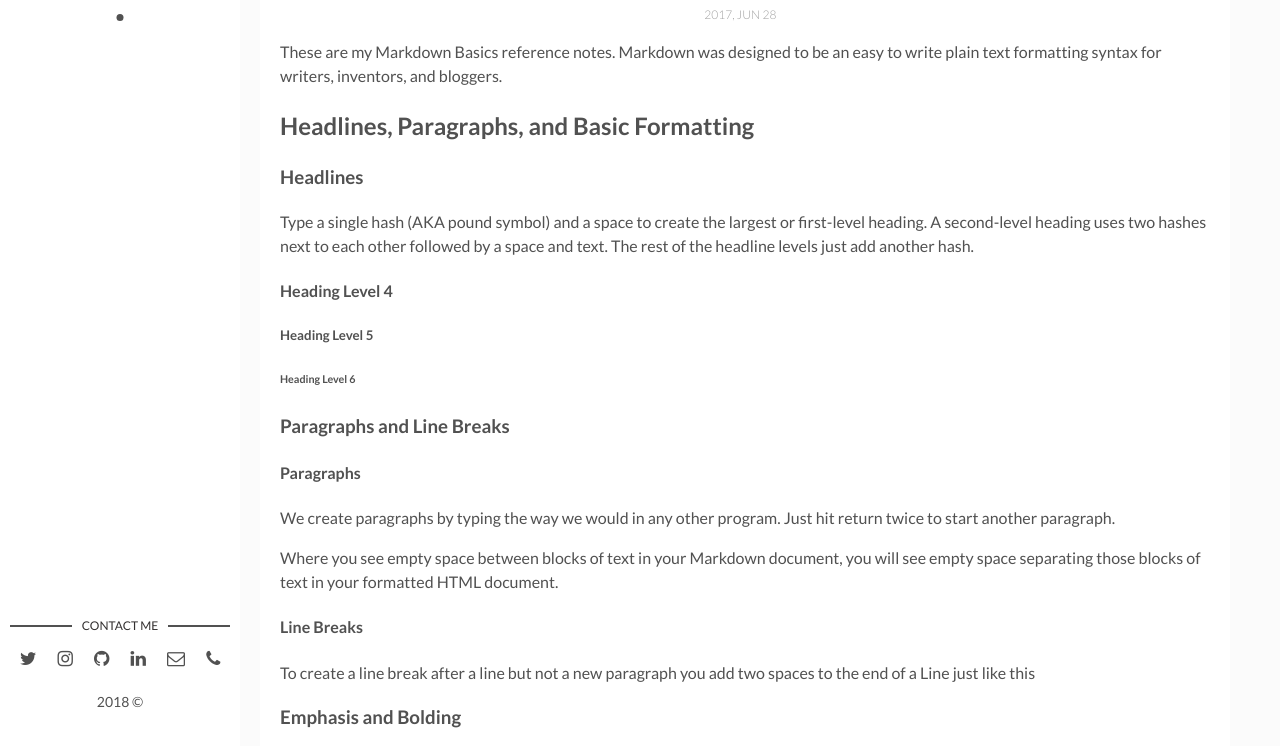
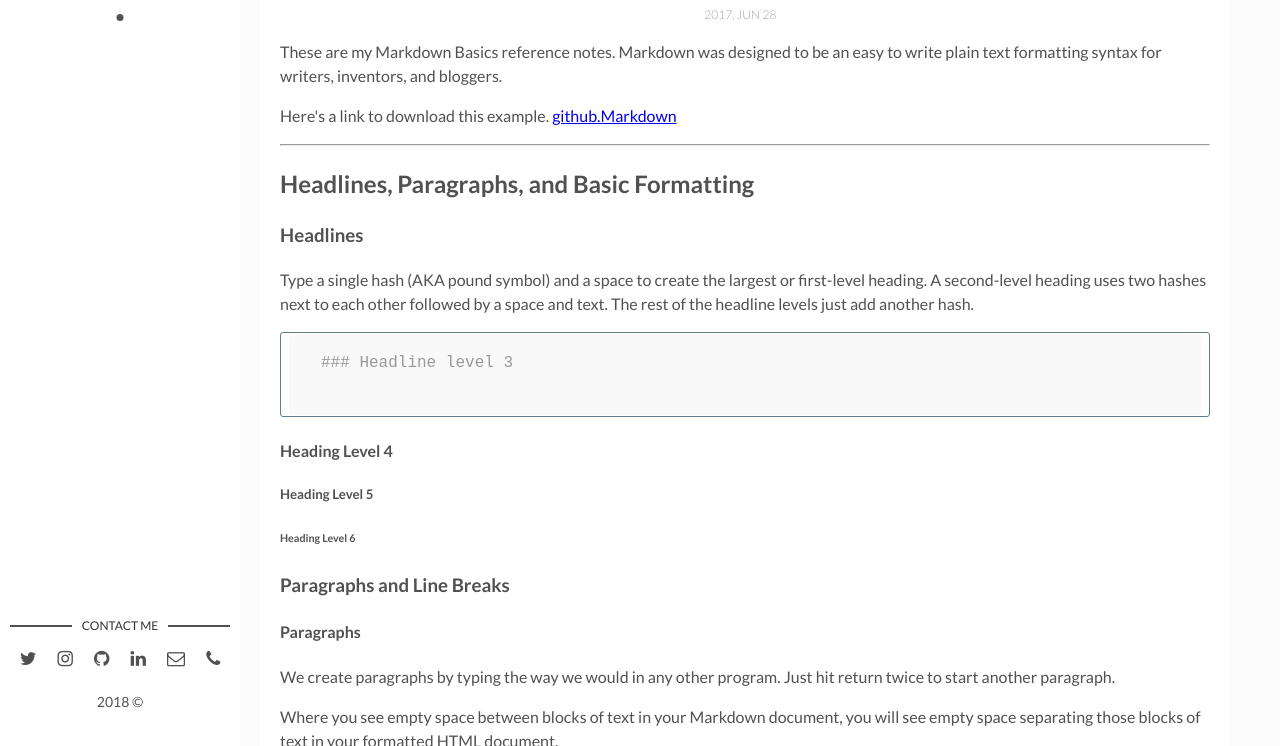
Before and after one commit to mynameiskaleb/johnnyromano.github.io, a Jekyll site: the page built from _posts/2017-06-28-markdown-notes.md, in a window 1280 px wide and 900 px high, scrolled down 442 px, cut to the strip 154-900 px from the top of the window. Built offline with Jekyll 4.4.1, drawn with Linux system fonts in a browser that asks for light colours.

Commit message:
udated markedown post

````diff
--- a/_posts/2017-06-28-markdown-notes.md
+++ b/_posts/2017-06-28-markdown-notes.md
@@ -9,11 +9,18 @@ tags: [Markdown]
 These are my Markdown Basics reference notes. Markdown was designed to be an
 easy to write plain text formatting syntax for writers, inventors, and bloggers.
 
+<p>Here's a link to download this example. <a href="https://github.com/johnnyromano/Markdown" alt="Markdown notes file on Johnny's Github">github.Markdown</a></p>
+---
 ## Headlines, Paragraphs, and Basic Formatting
 
 ### Headlines
 
 Type a single hash (AKA pound symbol) and a space to create the largest or first-level heading. A second-level heading uses two hashes next to each other followed by a space and text. The rest of the headline levels just add another hash.
+
+```python
+### Headline level 3
+
+```
 
 #### Heading Level 4
 
````
